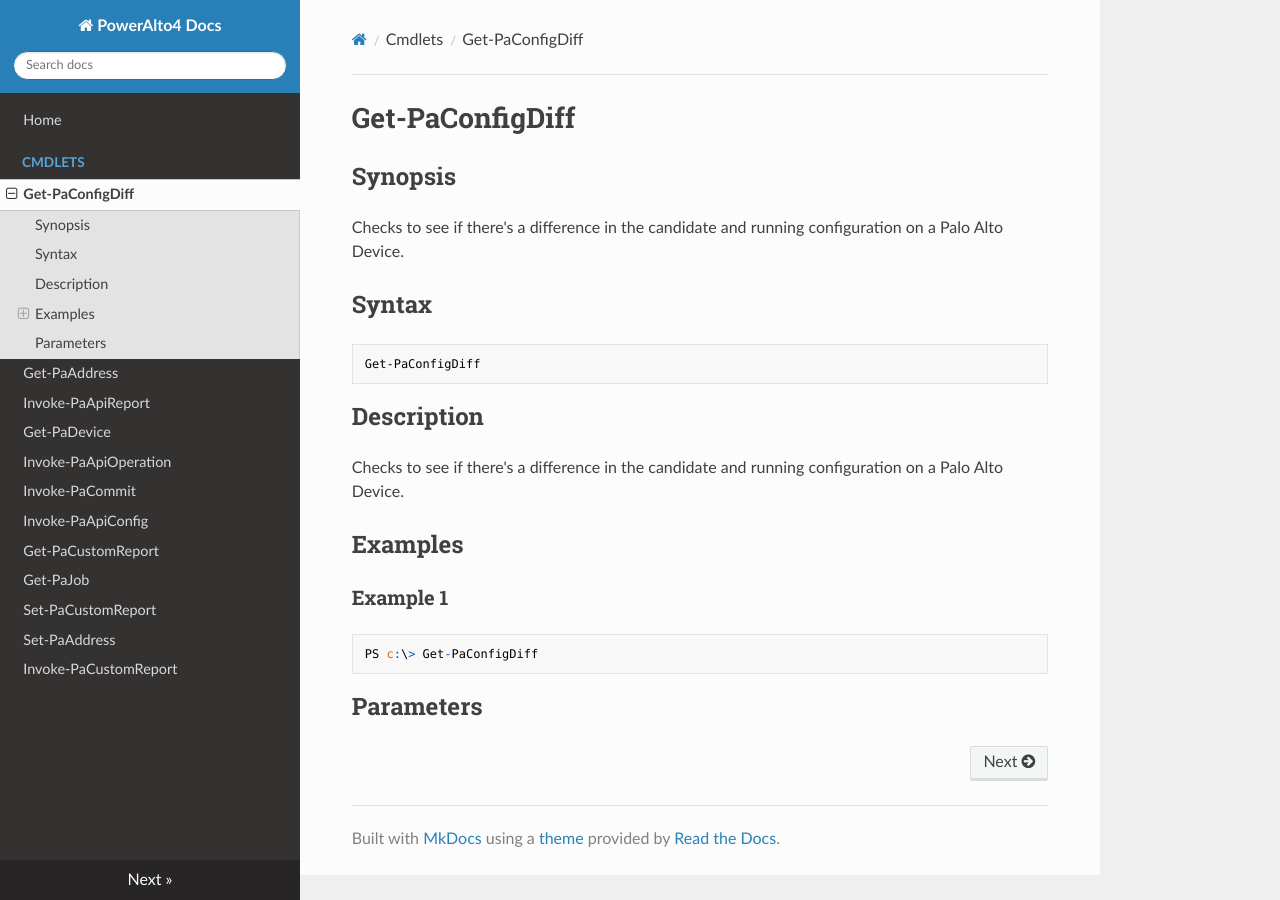
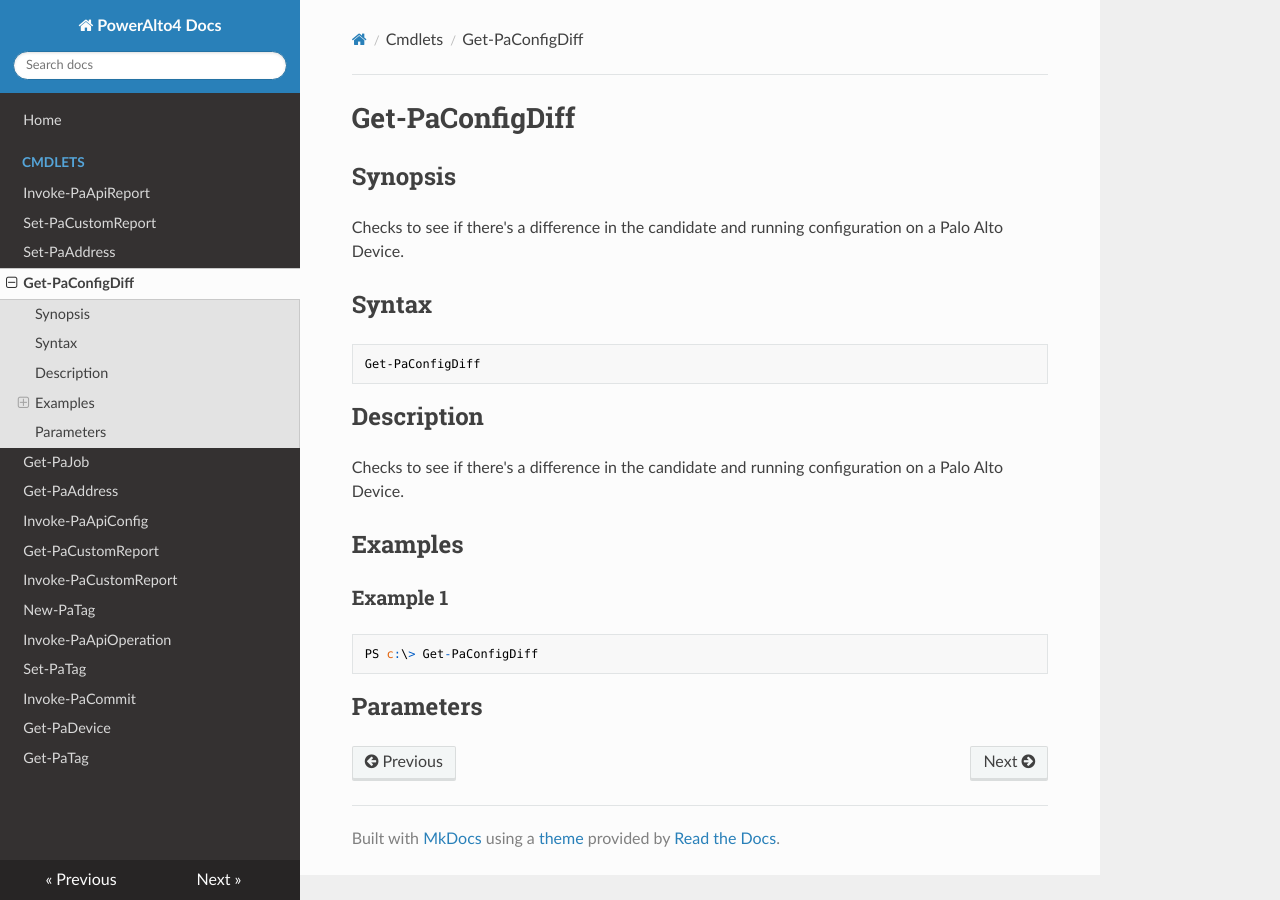
Before and after one commit to brianaddicks/PowerAlto4, an MkDocs documentation site: the page built from docs/cmdlets/Get-PaConfigDiff.md, in a window 1280 px wide. Built offline with MkDocs 1.6.1, drawn with Linux system fonts in a browser that asks for light colours; nearby versions of some CDN libraries; old or Windows-style settings are respelled for this version of MkDocs.

Commit message:
added New-PaTag and Set-PaTag

```diff
--- a/mkdocs.yml
+++ b/mkdocs.yml
@@ -3,15 +3,18 @@ theme: readthedocs
 pages:
   - Home: index.md
   - Cmdlets:
+    - Invoke-PaApiReport: cmdlets/Invoke-PaApiReport.md
+    - Set-PaCustomReport: cmdlets/Set-PaCustomReport.md
+    - Set-PaAddress: cmdlets/Set-PaAddress.md
     - Get-PaConfigDiff: cmdlets/Get-PaConfigDiff.md
+    - Get-PaJob: cmdlets/Get-PaJob.md
     - Get-PaAddress: cmdlets/Get-PaAddress.md
-    - Invoke-PaApiReport: cmdlets/Invoke-PaApiReport.md
-    - Get-PaDevice: cmdlets/Get-PaDevice.md
-    - Invoke-PaApiOperation: cmdlets/Invoke-PaApiOperation.md
-    - Invoke-PaCommit: cmdlets/Invoke-PaCommit.md
     - Invoke-PaApiConfig: cmdlets/Invoke-PaApiConfig.md
     - Get-PaCustomReport: cmdlets/Get-PaCustomReport.md
-    - Get-PaJob: cmdlets/Get-PaJob.md
-    - Set-PaCustomReport: cmdlets/Set-PaCustomReport.md
-    - Set-PaAddress: cmdlets/Set-PaAddress.md
     - Invoke-PaCustomReport: cmdlets/Invoke-PaCustomReport.md
+    - New-PaTag: cmdlets/New-PaTag.md
+    - Invoke-PaApiOperation: cmdlets/Invoke-PaApiOperation.md
+    - Set-PaTag: cmdlets/Set-PaTag.md
+    - Invoke-PaCommit: cmdlets/Invoke-PaCommit.md
+    - Get-PaDevice: cmdlets/Get-PaDevice.md
+    - Get-PaTag: cmdlets/Get-PaTag.md
```
Also changed, not shown: 4 other files.
